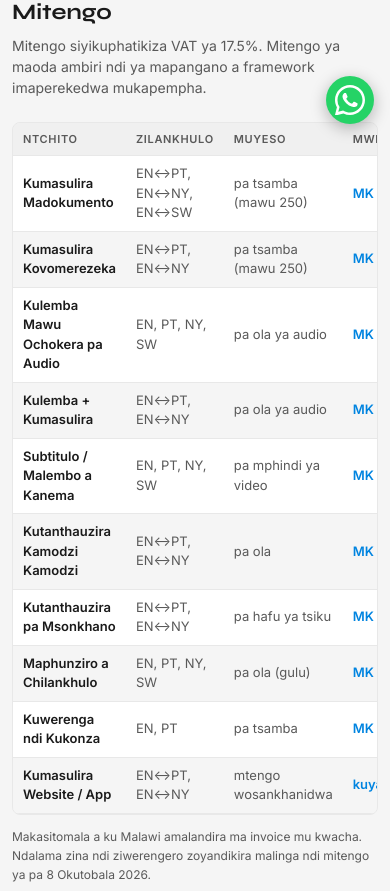
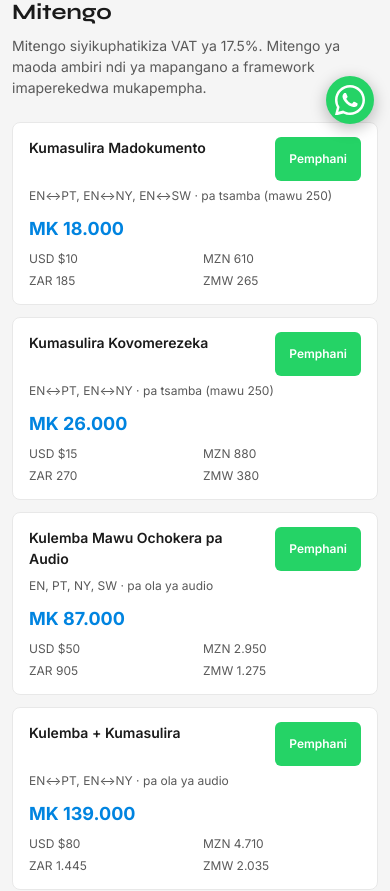
Before and after one commit to tafika-itaye/technexus-next, a Next.js app: page /ny/language-services in a window 390 px wide. Shown: the part 700-1591 px from the top of the page. Built offline with nearby package versions, Linux system fonts and the light colour scheme.

Commit message:
Language-services: mobile price cards, 44px quote buttons

```diff
--- a/app/globals.css
+++ b/app/globals.css
@@ -78,6 +78,12 @@ img { max-width: 100%; display: block; }
 
 .skip-link { position: absolute; left: -9999px; top: 0; z-index: 200; background: var(--accent); color: #fff; padding: 10px 16px; font-weight: 600; font-size: 14px; border-radius: 0 0 6px 0; }
 .skip-link:focus { left: 0; }
+
+.ls-price-cards { display: none; }
+@media (max-width: 640px) {
+  .ls-price-table { display: none; }
+  .ls-price-cards { display: flex; flex-direction: column; gap: 12px; }
+}
 
 [data-color-scheme="dark"] {
   color-scheme: dark;
--- a/app/language-services/LanguageServicesClient.tsx
+++ b/app/language-services/LanguageServicesClient.tsx
@@ -381,7 +381,7 @@ function group(n: number, sep: string): string {
 
 function QuoteBtn({ href, label }: { href: string; label: string }) {
   return (
-    <a href={href} target="_blank" rel="noopener" style={{ display: "inline-flex", alignItems: "center", gap: "6px", padding: "6px 14px", background: "#25D366", color: "#fff", borderRadius: "6px", fontSize: "12px", fontWeight: 600, textDecoration: "none", whiteSpace: "nowrap" as const }}>
+    <a href={href} target="_blank" rel="noopener" style={{ display: "inline-flex", alignItems: "center", justifyContent: "center", gap: "6px", padding: "6px 14px", minHeight: "44px", background: "#25D366", color: "#fff", borderRadius: "6px", fontSize: "12px", fontWeight: 600, textDecoration: "none", whiteSpace: "nowrap" as const }}>
       {label}
     </a>
   );
@@ -416,7 +416,7 @@ export default function LanguageServicesClient({ lang = "en" }: { lang?: LsLang
         {/* LANGUAGE SERVICES TABLE */}
         <h2 style={H2}>{t.pricingTitle}</h2>
         <p style={{ fontSize: "14px", color: MUTED, marginBottom: "24px" }}>{t.pricingNote}</p>
-        <div style={{ ...scrollBox, marginBottom: "12px" }}>
+        <div className="ls-price-table" style={{ ...scrollBox, marginBottom: "12px" }}>
           <table style={{ width: "100%", borderCollapse: "collapse", background: SURF, minWidth: "820px" }}>
             <thead>
               <tr>
@@ -453,6 +453,30 @@ export default function LanguageServicesClient({ lang = "en" }: { lang?: LsLang
             </tbody>
           </table>
         </div>
+        <div className="ls-price-cards" style={{ marginBottom: "12px" }}>
+          {PRICED.map((row) => {
+            const label = t.services[row.id];
+            const f = foreign(row.mwk);
+            const pre = row.from ? t.fromWord : "";
+            return (
+              <div key={row.id} style={{ background: SURF, border: "1px solid " + BORDER, borderRadius: "8px", padding: "14px 16px" }}>
+                <div style={{ display: "flex", justifyContent: "space-between", alignItems: "flex-start", gap: "12px", marginBottom: "6px" }}>
+                  <div style={{ fontWeight: 600, fontSize: "14px", color: TEXT }}>{label.name}</div>
+                  <QuoteBtn href={q(label.name)} label={t.quoteLabel} />
+                </div>
+                <div style={{ fontSize: "12px", color: MUTED, marginBottom: "10px" }}>{label.langs} · {label.unit}</div>
+                <div style={{ fontSize: "18px", fontWeight: 700, color: ACCENT, marginBottom: "8px" }}>{pre}MK {group(row.mwk, t.numSep)}</div>
+                <div style={{ display: "grid", gridTemplateColumns: "1fr 1fr", gap: "4px 16px", fontSize: "12px", color: MUTED }}>
+                  <div>USD {pre}${group(f.USD, t.numSep)}</div>
+                  <div>MZN {pre}{group(f.MZN, t.numSep)}</div>
+                  <div>ZAR {pre}{group(f.ZAR, t.numSep)}</div>
+                  <div>ZMW {pre}{group(f.ZMW, t.numSep)}</div>
+                </div>
+              </div>
+            );
+          })}
+        </div>
+
         <p style={{ fontSize: "12px", color: MUTED, lineHeight: 1.6, marginBottom: "4px" }}>{t.currencyNote}</p>
         <p style={{ fontSize: "12px", color: MUTED, lineHeight: 1.6, marginBottom: "40px" }}>{t.certifiedNote}</p>
 
```
